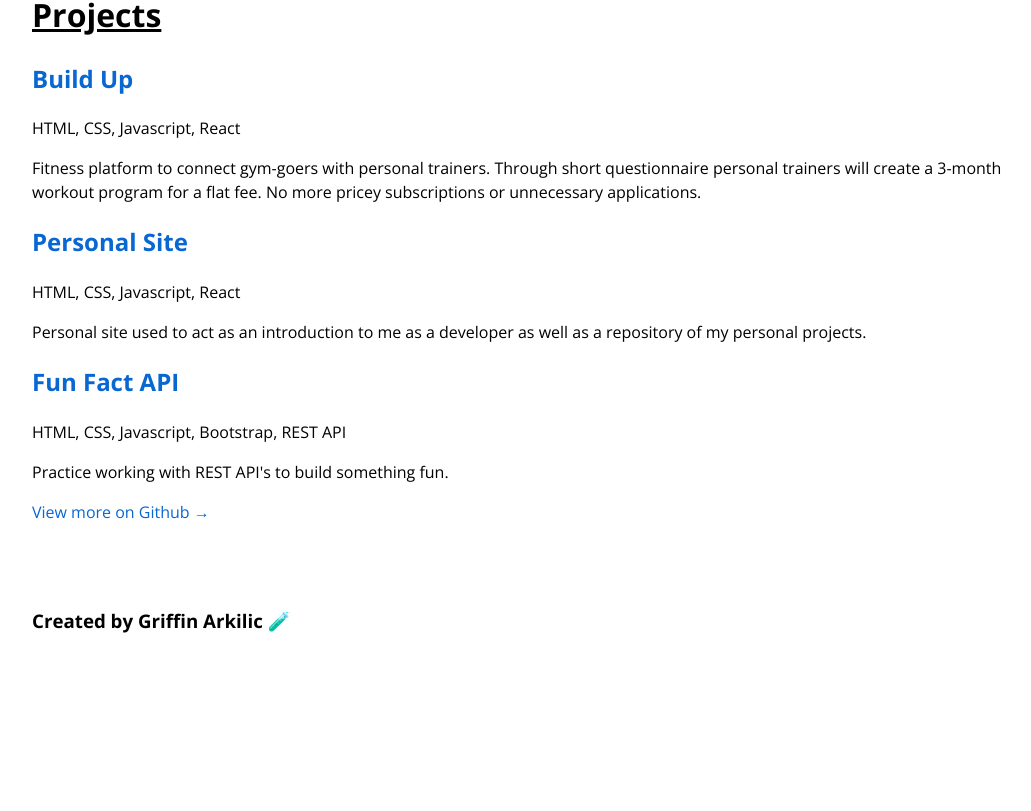
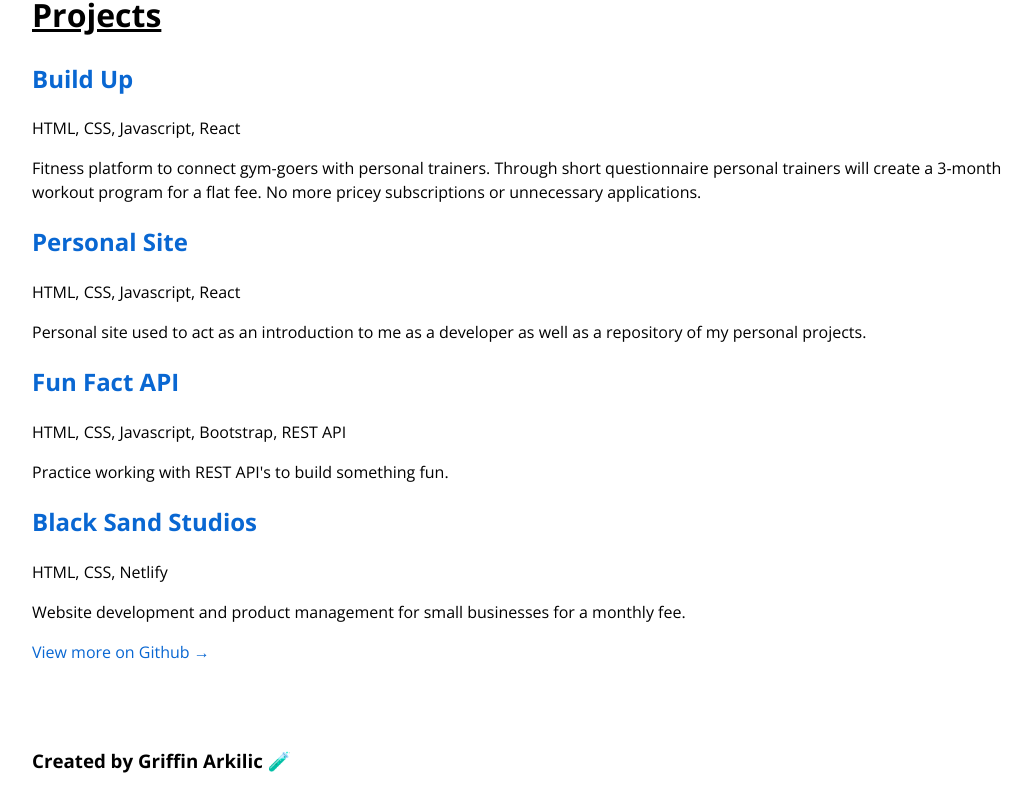
Before and after one commit to garkilic/personal-site-react, a React (Create React App) app: page / in a window 1280 px wide. Shown: the part 873-1684 px from the top of the page, without its empty margins (40-1071 px from the left). Before the commit the page ends 1583 px from the top, so only its background shows below. Built offline with nearby package versions, Linux system fonts and the light colour scheme.

Commit message:
Added Black Sand Studios

```diff
--- a/src/components/Projects.js
+++ b/src/components/Projects.js
@@ -27,6 +27,14 @@ export default function Projects() {
 			url: "https://github.com/garkilic/Fun-Fact-API-Tool",
 			id: 3,
 		},
+		{
+			title: "Black Sand Studios",
+			languages: "HTML, CSS, Netlify",
+			description:
+				"Website development and product management for small businesses for a monthly fee.",
+			url: "https://github.com/garkilic/Black-Sand-Studios",
+			id: 4,
+		},
 	]);
 
 	return (
```
